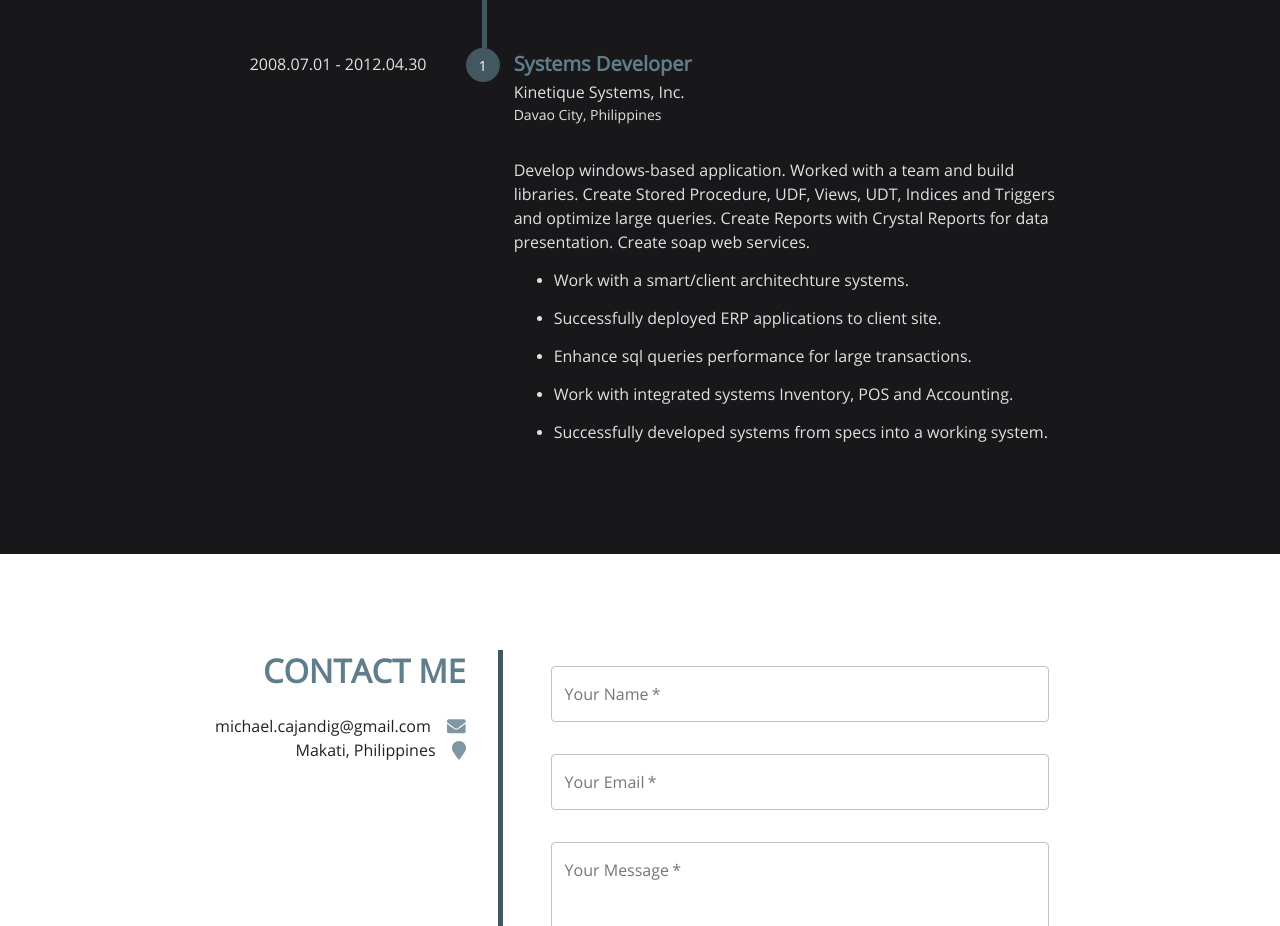
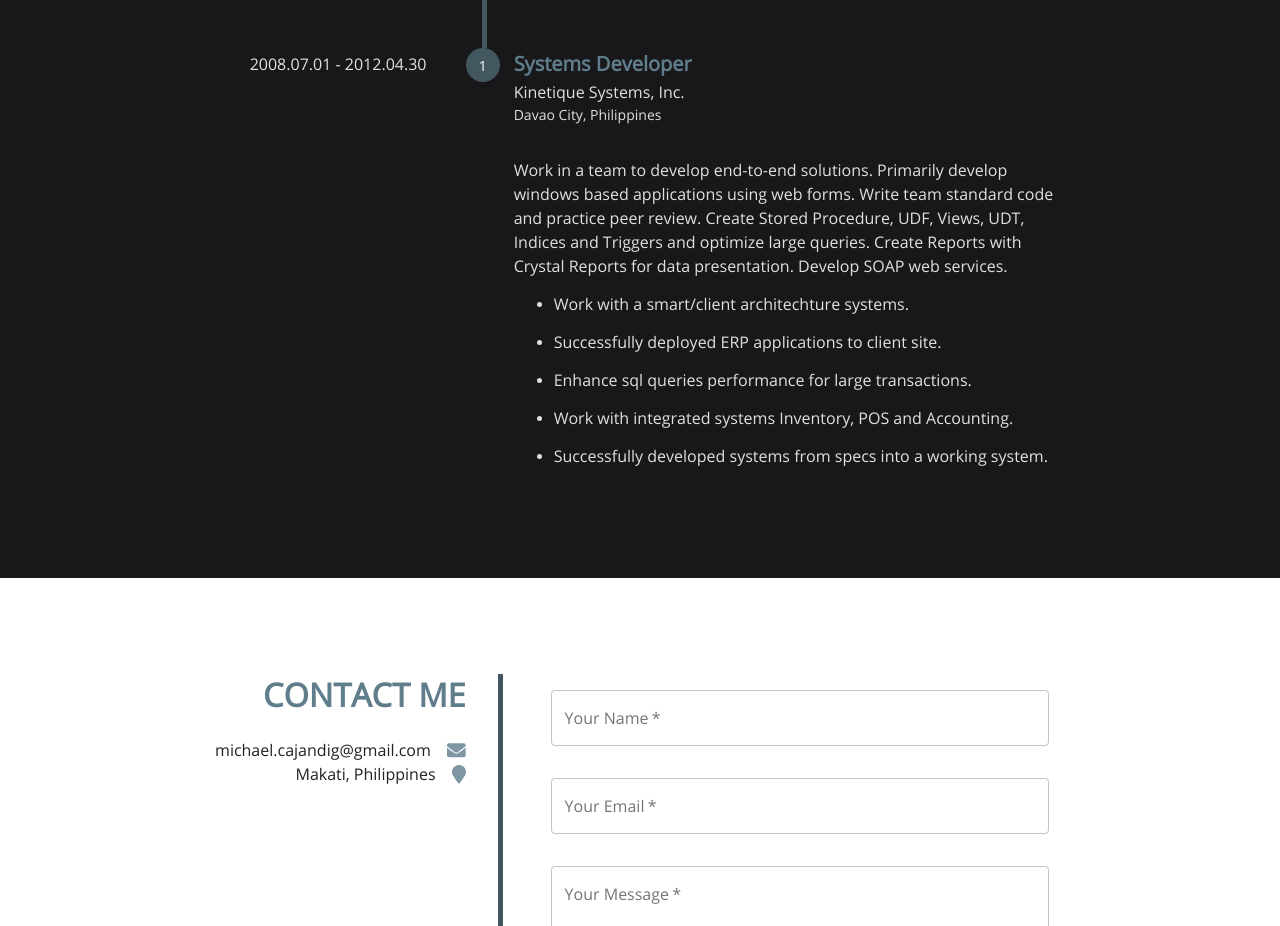
Before and after one commit to dmonkey75/mac.personal.web, a React (Create React App) app in the folder client/: page / in a window 1280 px wide. Shown: the part 4400-5326 px from the top of the page. Built offline with nearby package versions, Linux system fonts and the light colour scheme.

Commit message:
minor change

```diff
--- a/client/src/components/Experience.tsx
+++ b/client/src/components/Experience.tsx
@@ -267,9 +267,9 @@ function Works(props: any) {
                             <GreyTextTypography>Kinetique Systems, Inc.</GreyTextTypography>
                             <GreyTextTypography variant='subtitle2'>Davao City, Philippines </GreyTextTypography>
                             <GreyTextTypography variant='body1' className={classes.summary}>
-                                Develop windows-based application. Worked with a team and build libraries.
-                                Create Stored Procedure, UDF, Views, UDT, Indices and Triggers and optimize large queries.
-                                Create Reports with Crystal Reports for data presentation. Create soap web services.
+                                Work in a team to develop end-to-end solutions. Primarily develop windows based applications using web forms.
+                                Write team standard code and practice peer review. Create Stored Procedure, UDF, Views, UDT, Indices and Triggers and optimize large queries.
+                                Create Reports with Crystal Reports for data presentation. Develop SOAP web services.
                             </GreyTextTypography>
 
                             <ul>
```
